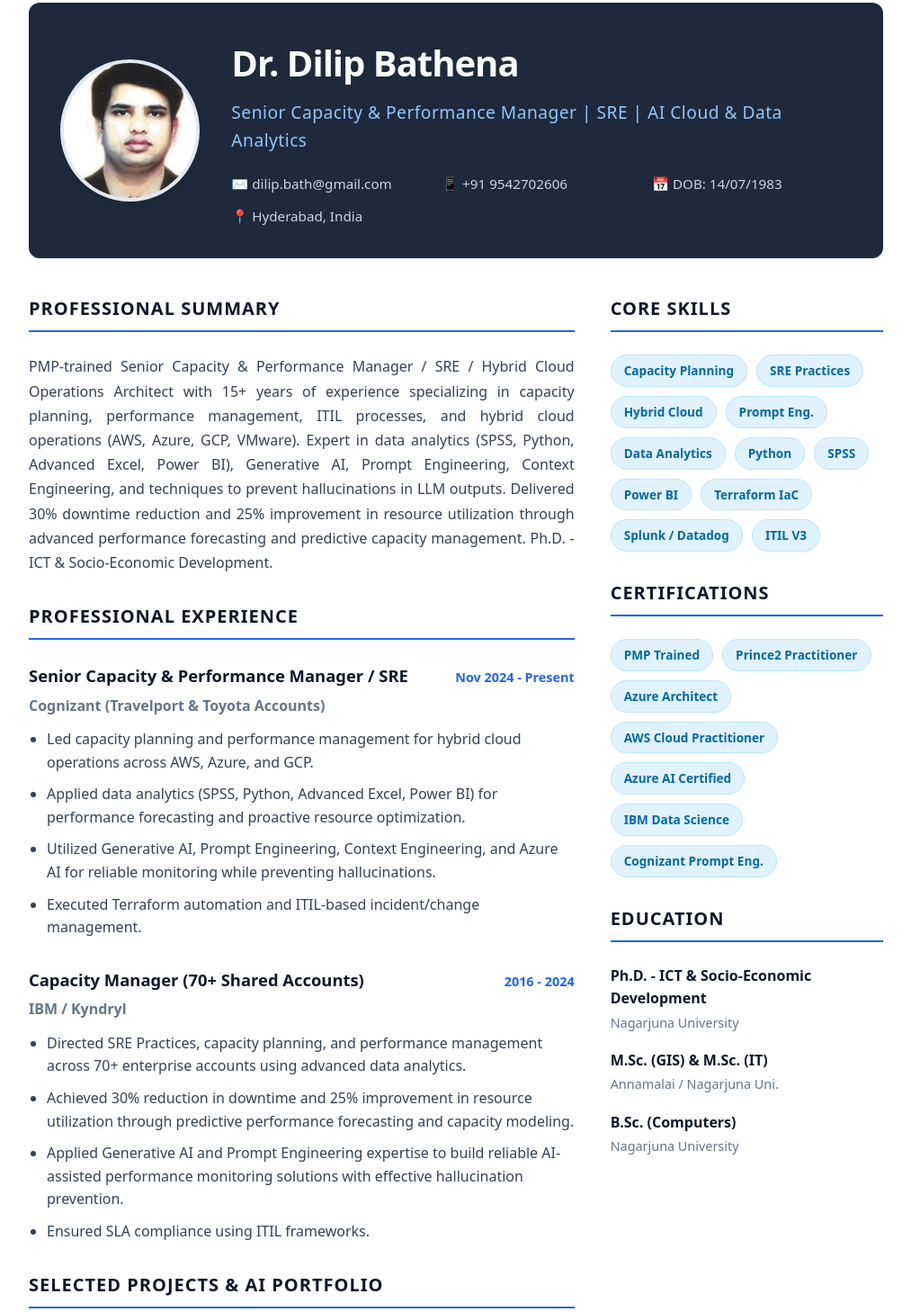
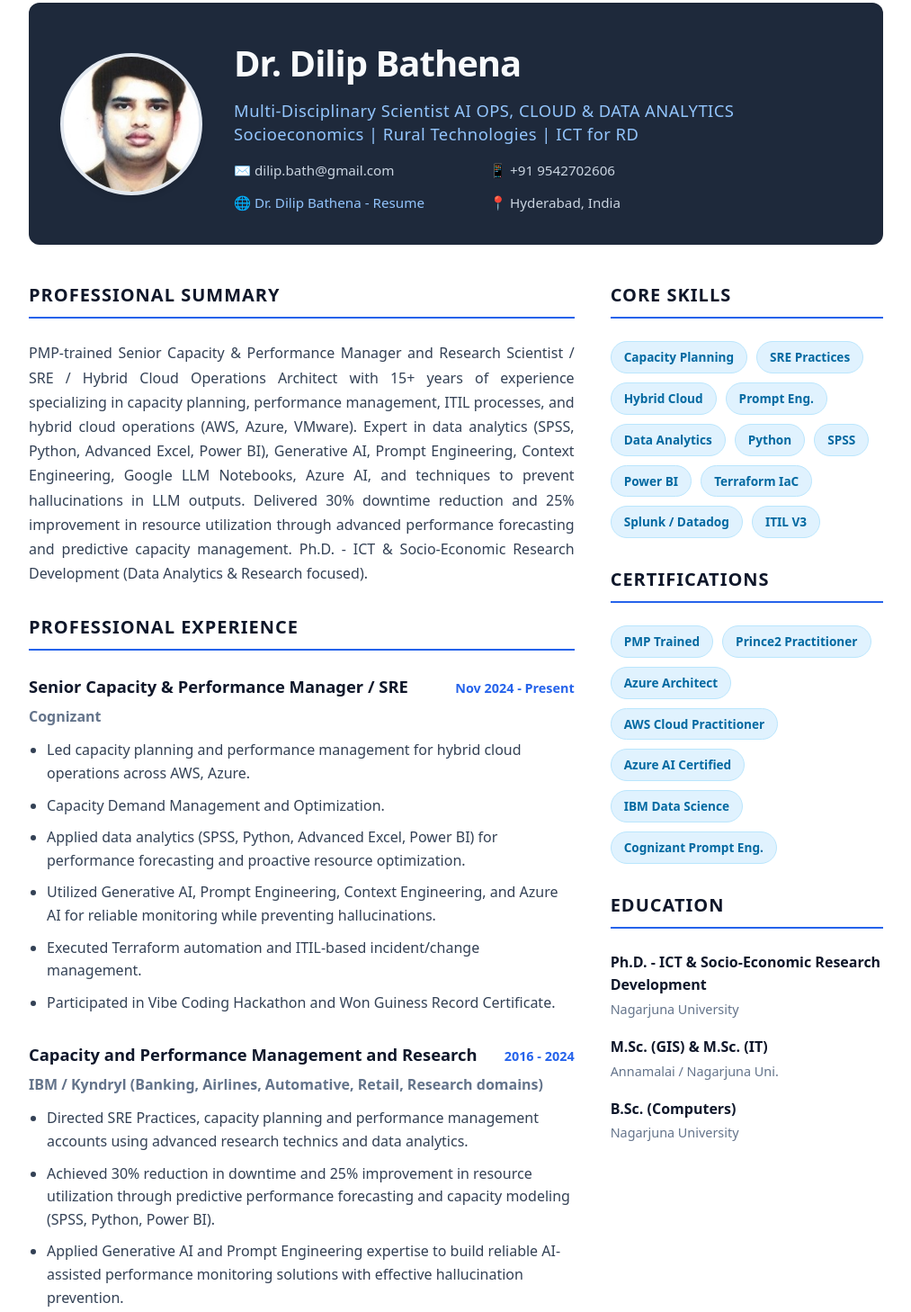
Before and after one commit to dilipbathena/Profile, a plain HTML site: page index.html in a window 1280 px wide. Shown: the part 173-1631 px from the top of the page at 90% size, without its empty margins (133-1146 px from the left). Drawn offline with Linux system fonts and the light colour scheme.

Commit message:
Refactor CSS styles and update resume content
Updated various CSS variables and styles for improved layout and design. Revised professional summary and job titles for clarity and accuracy.

```diff
--- a/index.html
+++ b/index.html
@@ -7,17 +7,17 @@
     <style>
         /* Modern Tailwind-Inspired CSS Variables */
         :root {
-            --bg-page: #f8fafc; /* slate-50 */
+            --bg-page: #f8fafc;
             --bg-card: #ffffff;
-            --text-main: #334155; /* slate-700 */
-            --text-muted: #64748b; /* slate-500 */
-            --text-heading: #0f172a; /* slate-900 */
-            --primary: #2563eb; /* blue-600 */
-            --primary-hover: #1d4ed8; /* blue-700 */
-            --accent: #e0f2fe; /* sky-100 */
-            --accent-text: #0369a1; /* sky-700 */
-            --border-color: #e2e8f0; /* slate-200 */
-            --header-bg: #1e293b; /* slate-800 */
+            --text-main: #334155;
+            --text-muted: #64748b;
+            --text-heading: #0f172a;
+            --primary: #2563eb;
+            --primary-hover: #1d4ed8;
+            --accent: #e0f2fe;
+            --accent-text: #0369a1;
+            --border-color: #e2e8f0;
+            --header-bg: #1e293b;
         }
 
         /* Global Styles */
@@ -102,11 +102,12 @@
         }
 
         .header-info h2 {
-            margin: 8px 0 20px 0;
-            font-size: 1.2rem;
-            color: #93c5fd; /* blue-300 */
+            margin: 8px 0 15px 0;
+            font-size: 1.15rem;
+            color: #93c5fd;
             font-weight: 500;
             letter-spacing: 0.025em;
+            line-height: 1.4;
         }
 
         .contact-grid {
@@ -114,7 +115,18 @@
             grid-template-columns: repeat(auto-fit, minmax(200px, 1fr));
             gap: 12px;
             font-size: 0.95rem;
-            color: #cbd5e1; /* slate-300 */
+            color: #cbd5e1;
+        }
+
+        .contact-grid a {
+            color: #93c5fd;
+            text-decoration: none;
+            transition: color 0.2s;
+        }
+
+        .contact-grid a:hover {
+            color: #ffffff;
+            text-decoration: underline;
         }
 
         /* Layout Structure */
@@ -202,7 +214,7 @@
         }
 
         .github-link:hover {
-            background: #bae6fd; /* sky-200 */
+            background: #bae6fd;
             color: var(--primary-hover);
         }
 
@@ -263,11 +275,13 @@
 
             <div class="header-info">
                 <h1>Dr. Dilip Bathena</h1>
-                <h2>Senior Capacity & Performance Manager | SRE | AI Cloud & Data Analytics</h2>
+                <!-- Updated Title[cite: 2] -->
+                <h2>Multi-Disciplinary Scientist AI OPS, CLOUD & DATA ANALYTICS <br> Socioeconomics | Rural Technologies | ICT for RD</h2>
                 <div class="contact-grid">
                     <div>✉️ dilip.bath@gmail.com</div>
                     <div>📱 +91 9542702606</div>
-                    <div>📅 DOB: 14/07/1983</div>
+                    <!-- Added Website[cite: 2] -->
+                    <div>🌐 <a href="https://dilipbathena.github.io/Profile/" target="_blank">Dr. Dilip Bathena - Resume</a></div>
                     <div>📍 Hyderabad, India</div>
                 </div>
             </div>
@@ -281,8 +295,9 @@
 
                 <div class="block">
                     <h3 class="section-title">Professional Summary</h3>
+                    <!-- Updated Summary with Research Scientist & Google LLM[cite: 2] -->
                     <p class="summary-text">
-                        PMP-trained Senior Capacity & Performance Manager / SRE / Hybrid Cloud Operations Architect with 15+ years of experience specializing in capacity planning, performance management, ITIL processes, and hybrid cloud operations (AWS, Azure, GCP, VMware). Expert in data analytics (SPSS, Python, Advanced Excel, Power BI), Generative AI, Prompt Engineering, Context Engineering, and techniques to prevent hallucinations in LLM outputs. Delivered 30% downtime reduction and 25% improvement in resource utilization through advanced performance forecasting and predictive capacity management. Ph.D. - ICT & Socio-Economic Development.
+                        PMP-trained Senior Capacity & Performance Manager and Research Scientist / SRE / Hybrid Cloud Operations Architect with 15+ years of experience specializing in capacity planning, performance management, ITIL processes, and hybrid cloud operations (AWS, Azure, VMware). Expert in data analytics (SPSS, Python, Advanced Excel, Power BI), Generative AI, Prompt Engineering, Context Engineering, Google LLM Notebooks, Azure AI, and techniques to prevent hallucinations in LLM outputs. Delivered 30% downtime reduction and 25% improvement in resource utilization through advanced performance forecasting and predictive capacity management. Ph.D. - ICT & Socio-Economic Research Development (Data Analytics & Research focused).
                     </p>
                 </div>
 
@@ -294,24 +309,31 @@
                             <h4 class="block-title">Senior Capacity & Performance Manager / SRE</h4>
                             <span class="block-meta">Nov 2024 - Present</span>
                         </div>
-                        <div class="block-org">Cognizant (Travelport & Toyota Accounts)</div>
+                        <div class="block-org">Cognizant</div>
                         <ul>
-                            <li>Led capacity planning and performance management for hybrid cloud operations across AWS, Azure, and GCP.</li>
+                            <!-- Updated cloud list[cite: 2] -->
+                            <li>Led capacity planning and performance management for hybrid cloud operations across AWS, Azure.</li>
+                            <!-- Added new bullet[cite: 2] -->
+                            <li>Capacity Demand Management and Optimization.</li>
                             <li>Applied data analytics (SPSS, Python, Advanced Excel, Power BI) for performance forecasting and proactive resource optimization.</li>
                             <li>Utilized Generative AI, Prompt Engineering, Context Engineering, and Azure AI for reliable monitoring while preventing hallucinations.</li>
                             <li>Executed Terraform automation and ITIL-based incident/change management.</li>
+                            <!-- Added Hackathon achievement[cite: 2] -->
+                            <li>Participated in Vibe Coding Hackathon and Won Guiness Record Certificate.</li>
                         </ul>
                     </div>
 
                     <div class="block">
                         <div class="block-header">
-                            <h4 class="block-title">Capacity Manager (70+ Shared Accounts)</h4>
+                            <!-- Updated title[cite: 2] -->
+                            <h4 class="block-title">Capacity and Performance Management and Research</h4>
                             <span class="block-meta">2016 - 2024</span>
                         </div>
-                        <div class="block-org">IBM / Kyndryl</div>
+                        <div class="block-org">IBM / Kyndryl (Banking, Airlines, Automative, Retail, Research domains)</div>
                         <ul>
-                            <li>Directed SRE Practices, capacity planning, and performance management across 70+ enterprise accounts using advanced data analytics.</li>
-                            <li>Achieved 30% reduction in downtime and 25% improvement in resource utilization through predictive performance forecasting and capacity modeling.</li>
+                            <!-- Updated techniques phrasing[cite: 2] -->
+                            <li>Directed SRE Practices, capacity planning and performance management accounts using advanced research technics and data analytics.</li>
+                            <li>Achieved 30% reduction in downtime and 25% improvement in resource utilization through predictive performance forecasting and capacity modeling (SPSS, Python, Power BI).</li>
                             <li>Applied Generative AI and Prompt Engineering expertise to build reliable AI-assisted performance monitoring solutions with effective hallucination prevention.</li>
                             <li>Ensured SLA compliance using ITIL frameworks.</li>
                         </ul>
@@ -330,7 +352,8 @@
                         </li>
                         <li><strong>Smart City Project (IBM):</strong> Primary Member managing solution deployment and optimization (2016-2017).</li>
                         <li><strong>NGO - SBI CSR Rural Health ICT Project:</strong> Handled technical infrastructure setup and tracking dashboards (2016-2021).</li>
-                        <li><strong>UN & NIRDPR Research Projects:</strong> Primary Member for GIS-APIB Mapping, Plotting, and CIRIDAP Rural Tech Centres design (2012-2016).</li>
+                        <!-- Updated NIRDPR title[cite: 2] -->
+                        <li><strong>UN & NIRDPR Research Projects:</strong> Applied data analytics as a Research Scientist in national & international UN technical projects (GIS Mapping, Dashboards, E-Governance).</li>
                     </ul>
                 </div>
 
@@ -373,7 +396,8 @@
                     <h3 class="section-title">Education</h3>
 
                     <div style="margin-bottom: 18px;">
-                        <div style="font-weight: 700; font-size: 1rem; color: var(--text-heading);">Ph.D. - ICT & Socio-Economic Development</div>
+                        <!-- Updated PhD Name[cite: 2] -->
+                        <div style="font-weight: 700; font-size: 1rem; color: var(--text-heading);">Ph.D. - ICT & Socio-Economic Research Development</div>
                         <div style="font-size: 0.9rem; color: var(--text-muted); margin-top: 2px;">Nagarjuna University</div>
                     </div>
 
```
